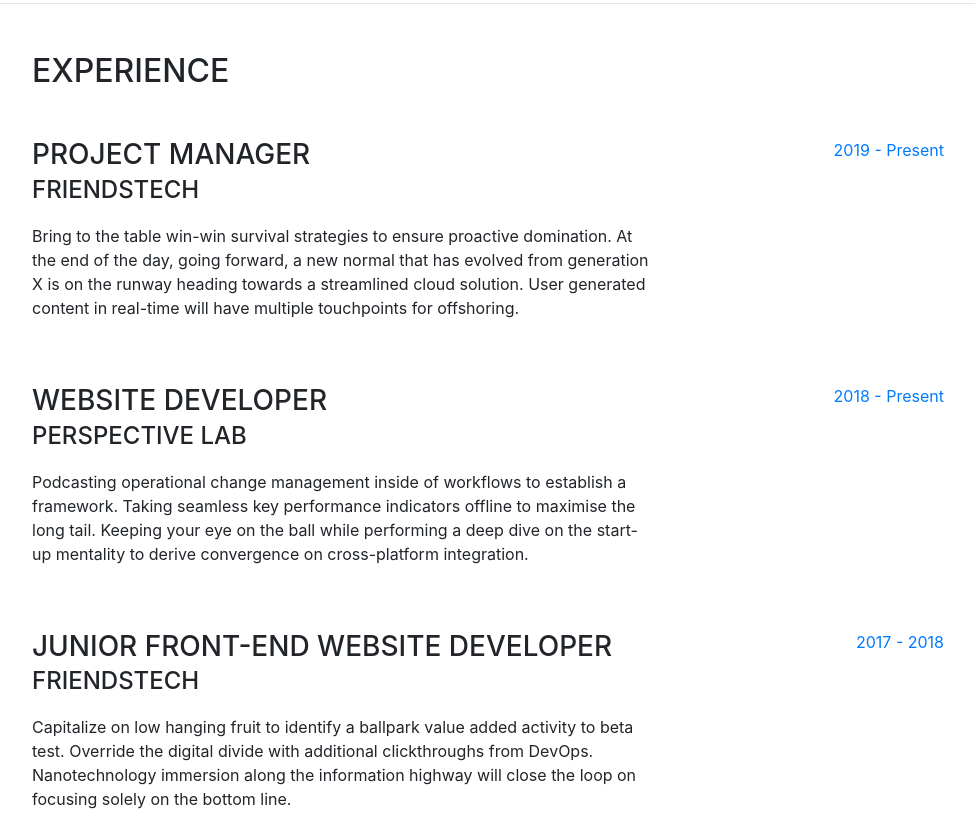
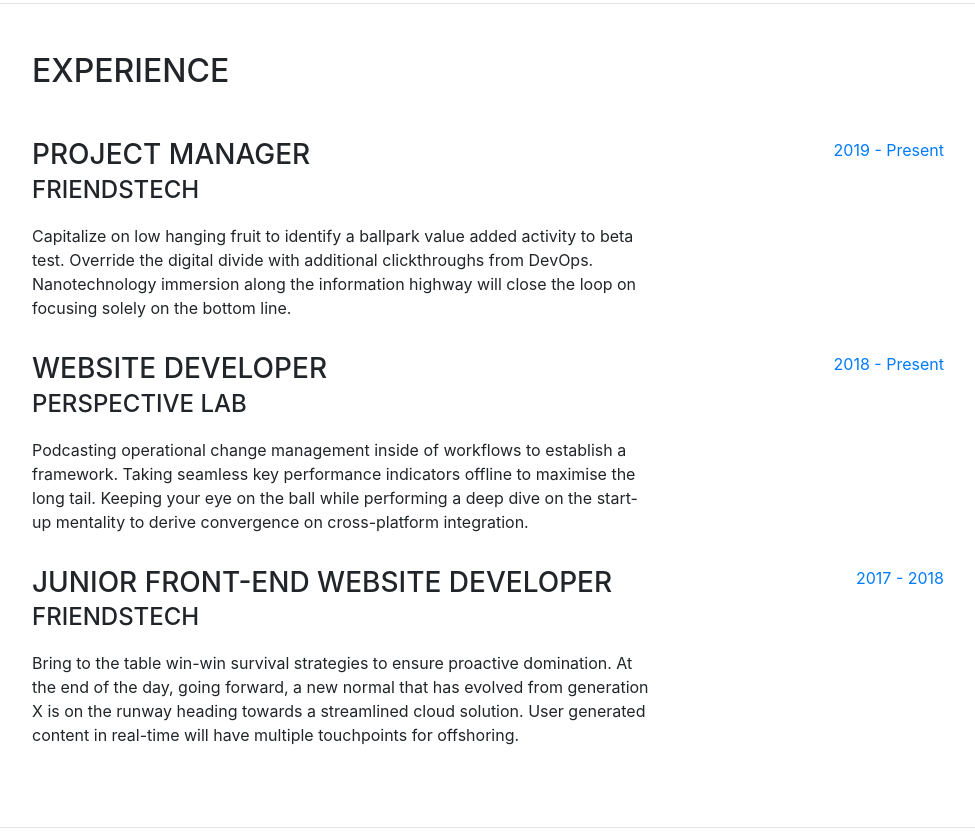
Before and after one commit to imamfrazi/imamfrazi.github.io, a website with bundled scripts: page index.html in a window 1280 px wide. Shown: the part 2399-3230 px from the top of the page, without its empty margins (288-1263 px from the left). Built offline with nearby package versions, Linux system fonts and the light colour scheme; a web font is replaced by a local one.

Commit message:
update v.1

```diff
--- a/index.html
+++ b/index.html
@@ -112,6 +112,7 @@
           <div class="resume-item d-flex flex-column flex-md-row mb-5">
             <div class="resume-content mr-auto">
               <h3 class="mb-0">Senior High School 5 Makassar</h3>
+              <div class="subheading">Science Class</div>
             </div>
             <div class="resume-date text-md-right">
               <span class="text-primary">2011 - 2014</span>
@@ -184,18 +185,20 @@
         <div class="my-auto">
           <h2 class="mb-5">Experience</h2>
 
-          <div class="resume-item d-flex flex-column flex-md-row mb-5">
+          <div class="resume-item d-flex flex-column flex-md-row mb-3">
             <div class="resume-content mr-auto">
               <h3 class="mb-0">Project Manager</h3>
               <div class="subheading mb-3">Friendstech</div>
-              <p>Bring to the table win-win survival strategies to ensure proactive domination. At the end of the day, going forward, a new normal that has evolved from generation X is on the runway heading towards a streamlined cloud solution. User generated content in real-time will have multiple touchpoints for offshoring.</p>
+              <p>Capitalize on low hanging fruit to identify a ballpark value added activity to beta test. Override the digital divide
+                with additional clickthroughs from DevOps. Nanotechnology immersion along the information highway will close the loop
+                on focusing solely on the bottom line.</p>
             </div>
             <div class="resume-date text-md-right">
               <span class="text-primary">2019 - Present</span>
             </div>
           </div>
 
-          <div class="resume-item d-flex flex-column flex-md-row mb-5">
+          <div class="resume-item d-flex flex-column flex-md-row mb-3">
             <div class="resume-content mr-auto">
               <h3 class="mb-0">Website Developer</h3>
               <div class="subheading mb-3">Perspective Lab</div>
@@ -208,11 +211,13 @@
             </div>
           </div>
 
-          <div class="resume-item d-flex flex-column flex-md-row mb-5">
+          <div class="resume-item d-flex flex-column flex-md-row mb-3">
             <div class="resume-content mr-auto">
               <h3 class="mb-0">Junior Front-End Website Developer</h3>
               <div class="subheading mb-3">Friendstech</div>
-              <p>Capitalize on low hanging fruit to identify a ballpark value added activity to beta test. Override the digital divide with additional clickthroughs from DevOps. Nanotechnology immersion along the information highway will close the loop on focusing solely on the bottom line.</p>
+              <p>Bring to the table win-win survival strategies to ensure proactive domination. At the end of the day, going forward,
+                a new normal that has evolved from generation X is on the runway heading towards a streamlined cloud solution. User
+                generated content in real-time will have multiple touchpoints for offshoring.</p>
             </div>
             <div class="resume-date text-md-right">
               <span class="text-primary">2017 - 2018</span>
```
